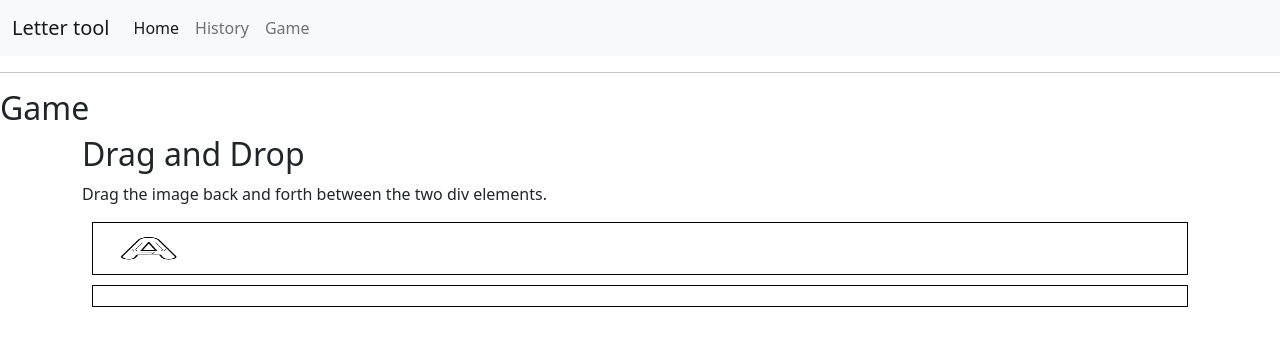
After one commit to oyekamal/Django_paint, a Django app: page /game/ in a window 1280 px wide. The commit adds this page. Shown: the top 346 px of the page. Run offline with Django 3.2, Linux system fonts and the light colour scheme; some libraries are stand-ins or nearby versions.

Commit message:
drag added

```diff
--- /dev/null
+++ b/core/core/static/js/game.js
@@ -0,0 +1,13 @@
+function allowDrop(ev) {
+    ev.preventDefault();
+}
+
+function drag(ev) {
+    ev.dataTransfer.setData("text", ev.target.id);
+}
+
+function drop(ev) {
+    ev.preventDefault();
+    var data = ev.dataTransfer.getData("text");
+    ev.target.appendChild(document.getElementById(data));
+}
--- a/core/core/templates/base.html
+++ b/core/core/templates/base.html
@@ -42,6 +42,9 @@
                     <li class="nav-item">
                         <a class="nav-link" href="/files">History</a>
                     </li>
+                    <li class="nav-item">
+                        <a class="nav-link" href="/game">Game</a>
+                    </li>
                     <!-- <li class="nav-item">
                     <a class="nav-link" href="#">Pricing</a>
                   </li>
--- /dev/null
+++ b/core/core/templates/game.html
@@ -0,0 +1,52 @@
+{% include "base.html" %}
+{% block content %}
+
+
+{% load static %}
+<h2>Game</h2>
+
+
+<div class="container">
+    <div class="row">
+        <div class="col">
+
+            <h2>Drag and Drop</h2>
+            <p>Drag the image back and forth between the two div elements.</p>
+
+
+
+            <div  style=" margin: 10px; padding: 10px;border: 1px solid black;" id="div1" ondrop="drop(event)" ondragover="allowDrop(event)">
+                <img src={% static "alphabets/A_500x500.png" %} draggable="true" ondragstart="drag(event)" id="drag1"
+                    width="88" height="31">
+            </div>
+
+            <div style=" margin: 10px; padding: 10px;border: 1px solid black;" id="div2" ondrop="drop(event)" ondragover="allowDrop(event)"></div>
+
+            <!-- {% if files %}
+            <ol>
+                {% for file in files %}
+                <li>
+                    <p style="color: blue; cursor: pointer;">{{ file.name }}</p>
+                </li>
+                {% endfor %}
+            </ol>
+            {% endif %}
+        </div>
+        <div class="col">
+            <form action="/search/" method="get">
+                <p><label>filename</label><input id="fname" type="text" name="filename">
+                    <input type="submit" value="show">
+                </p>
+            </form> -->
+        </div>
+
+    </div>
+</div>
+
+
+
+
+{% load static %}
+<script src="{% static 'js/game.js' %}"></script>
+
+{% endblock %}
--- a/core/core/urls.py
+++ b/core/core/urls.py
@@ -16,11 +16,12 @@ Including another URLconf
 from django.contrib import admin
 from django.urls import path
 
-from paint.views import paint, files, search
+from paint.views import paint, files, search, game
 
 urlpatterns = [
     path('admin/', admin.site.urls),
     path("", paint),
     path("files/", files),
+    path("game/", game),
     path("search/", search)
 ]
--- a/core/paint/views.py
+++ b/core/paint/views.py
@@ -26,6 +26,12 @@ def files(request):
         all_data = Files.objects.all()
         return render(request, 'files.html', {'files': all_data})
 
+@csrf_exempt
+def game(request):
+    if request.method == 'GET':
+        # all_data = Files.objects.all()
+        return render(request, 'game.html')
+
 
 def search(request):
     if 'filename' in request.GET:
```
